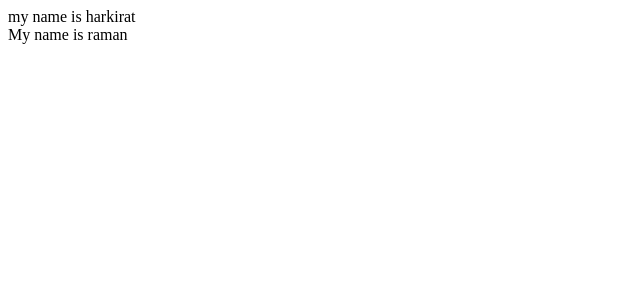
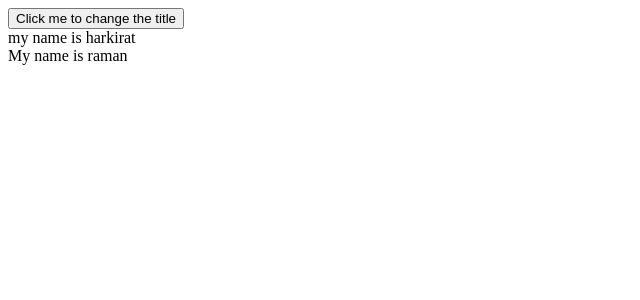
Before and after one commit to harsimrankourr/100xdev, a React (Vite) app in the folder Week6/Experiments/: page / in a window 1280 px wide. Shown: the top 300 px of the page, without its empty margins (0-640 px from the left). Built offline with nearby package versions, Linux system fonts and the light colour scheme.

Commit message:
Re-rendering in React

```diff
--- a/Week6/Experiments/src/App.jsx
+++ b/Week6/Experiments/src/App.jsx
@@ -1,21 +1,18 @@
-import React, {Fragment} from "react"
+import { useState } from "react"
 
 function App() {
+  const [firstTitle, setFirstTitle] = useState("my name is harkirat");
+
+  function changeTitle() {
+    setFirstTitle("My name is " + Math.random())
+  }
+
   return (
-// Here we usee top level div coz if not use There will become 2 siblings
-// and React components donot return 2 siblings
-
-    // <>
-    //   <Header title="my name is harkirat" />
-    //   <Header title="My name is raman" />
-    // </>
-
-    // OR
-
-    <React.Fragment>
-      <Header title="my name is harkirat" />
+    <div>
+      <button onClick={changeTitle}>Click me to change the title</button>
+      <Header title={firstTitle} />
       <Header title="My name is raman" />
-    </React.Fragment>
+    </div>
   )
 }
 
```
Also changed, not shown: Week6/Experiments/src/React_Component_return.txt (added).
